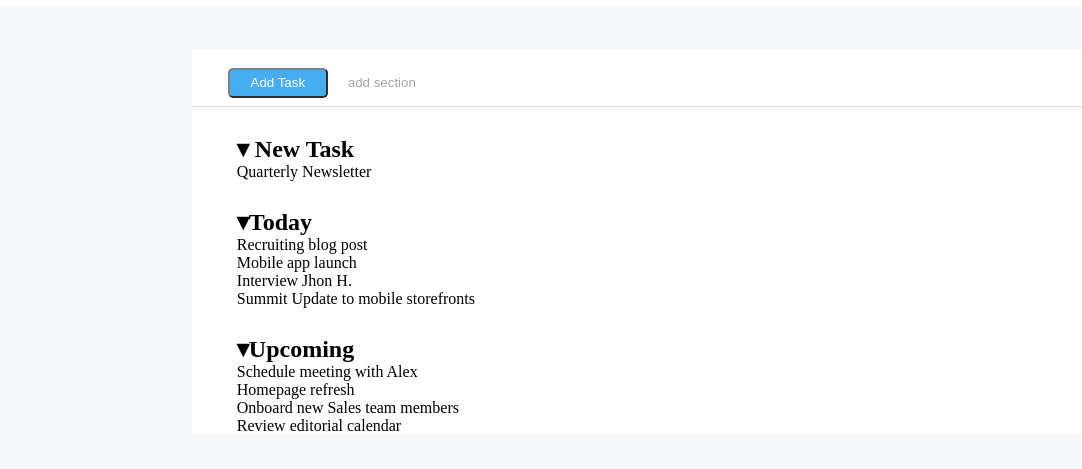
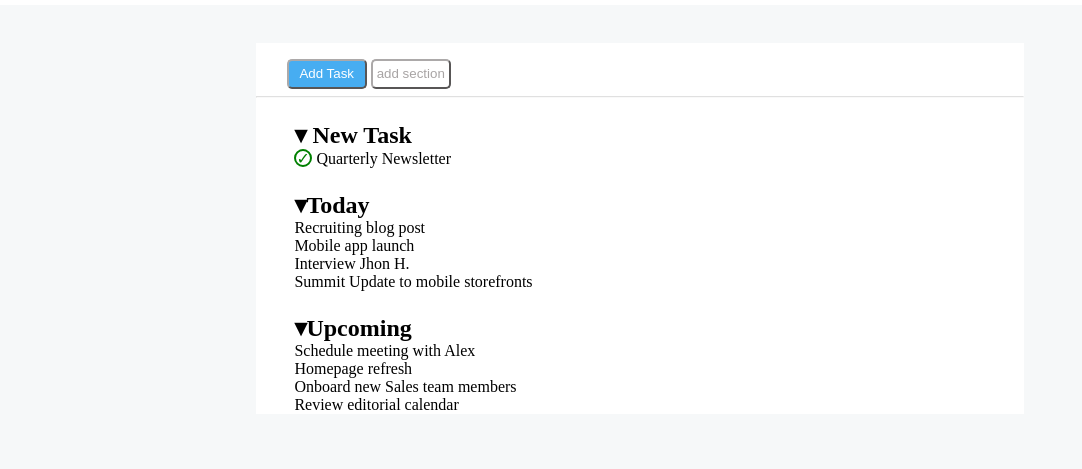
Before and after one commit to teoma145/html-css-toboolist, a plain HTML site: page index.html in a window 1280 px wide. Shown: the part 105-574 px from the top of the page, without its empty margins (0-1082 px from the left). Drawn offline with Linux system fonts and the light colour scheme.

Commit message:
primo-simbolo

```diff
--- a/css/style.css
+++ b/css/style.css
@@ -38,8 +38,8 @@ section {
 }
 .sfondobianco{
     background-color: white;
-    margin-left:  15%;
-    margin-right: 15%;
+    margin-left:  20%;
+    margin-right: 20%;
 
 }
 .linea{
@@ -52,18 +52,28 @@ ul{
 .stilebottone{
     border-radius: 5px;
     background-color:#47ADF1;
-    width: 100px;
+    width: 80px;
     height: 30px;
     color: white;
-    border-color: gray;
+    border-color: rgb(172, 169, 169);
 }
 .stilebottone2{
     border-radius: 5px;
     background-color: white;
-    width: 100px;
+    width: 80px;
     height: 30px;
     color: rgb(168, 164, 164);
     margin-bottom: 1%;
     border-color: rgb(172, 169, 169);
-    border-style: inherit;
+
 }
+.colore-simbolo{
+
+    color: green;
+    border: 2px solid;
+    border-radius: 50px;
+    width: 18px;
+    height: 18px;
+    display: inline-block;
+    line-height: 16px;
+}
--- a/index.html
+++ b/index.html
@@ -25,7 +25,10 @@
           <section>
             <h2> &blacktriangledown; New Task</h2>
             <ul>
-               <li>Quarterly Newsletter</li>
+               <li>
+                <div><span class="colore-simbolo">&#10003;</span>
+                 Quarterly Newsletter</div>
+               </li>
             </ul>
           </section>
           <section>
```
